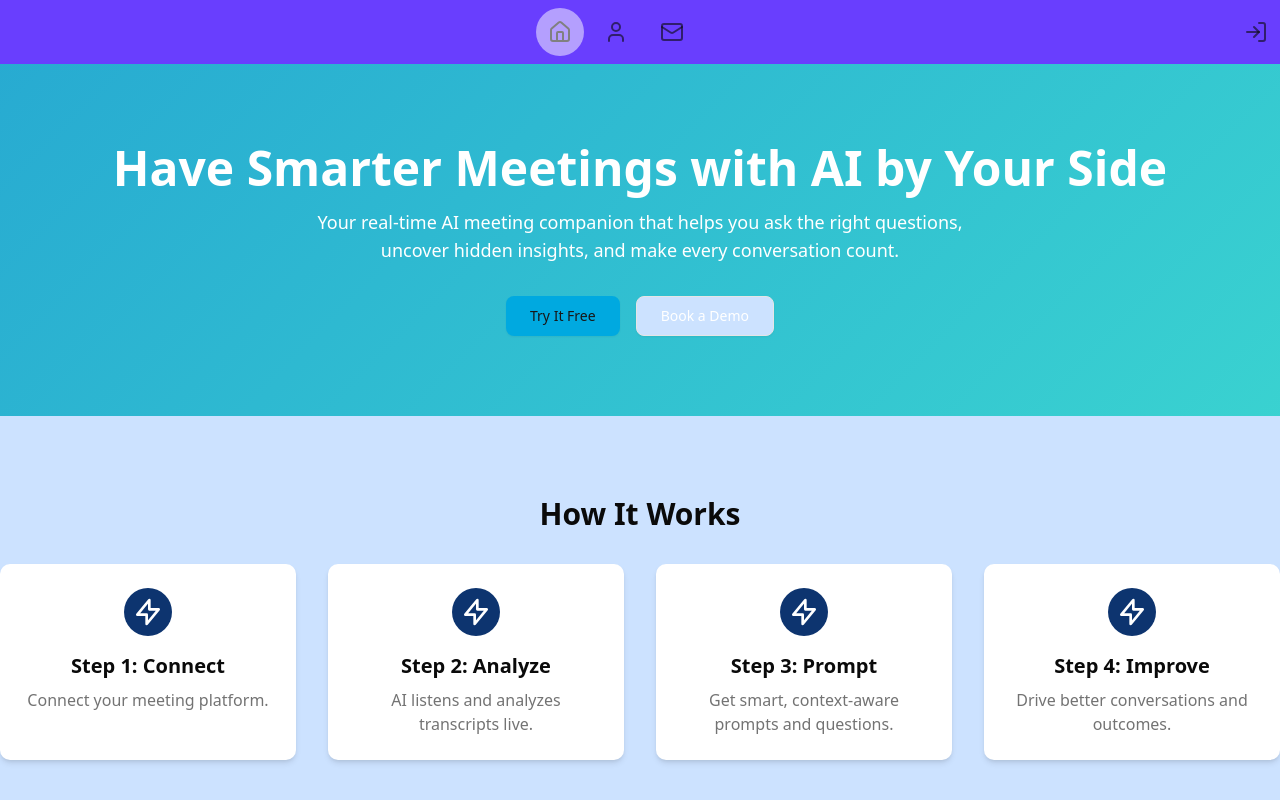
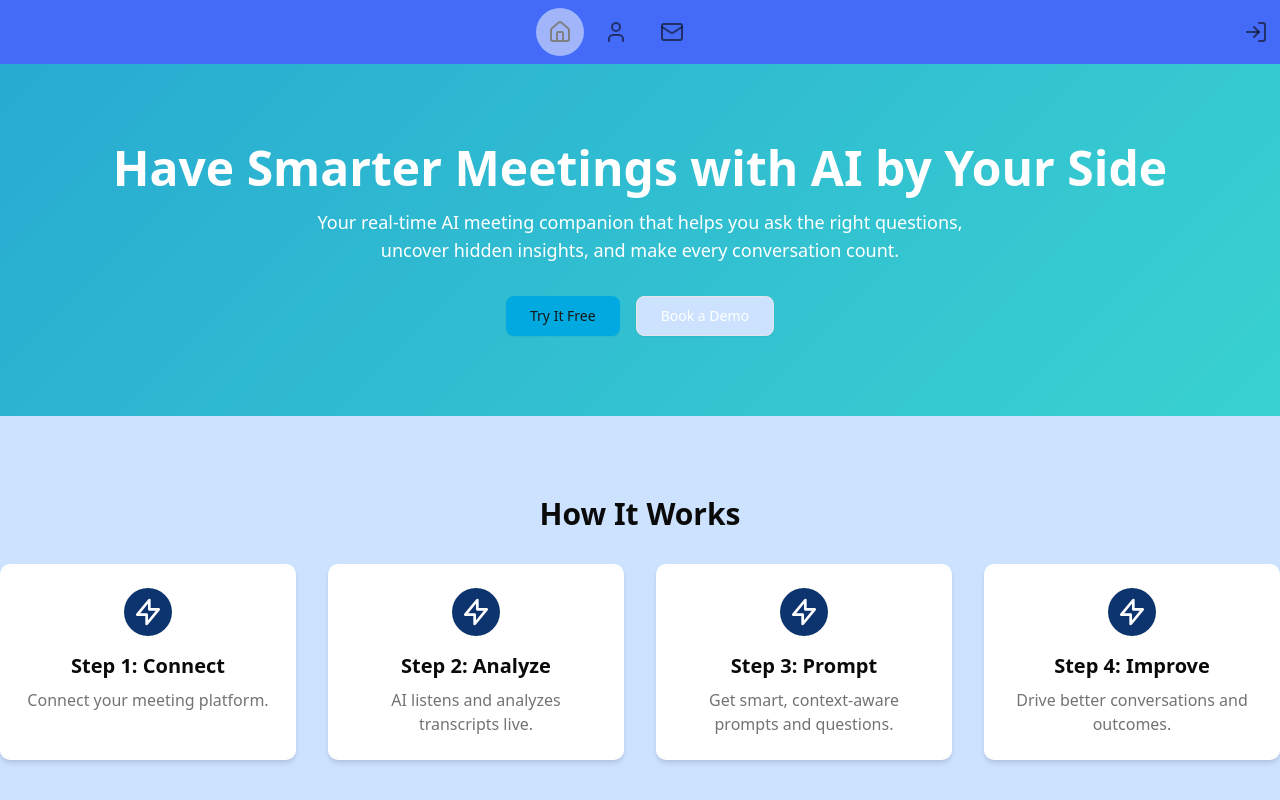
Before and after one commit to RSP0204/Doppelganger, a Next.js app in the folder frontend/: page / in a window 1280 px wide. Shown: the top 800 px of the page. Built offline with nearby package versions, Linux system fonts and the light colour scheme.

Commit message:
Header color changed

```diff
--- a/frontend/src/components/nav-header.tsx
+++ b/frontend/src/components/nav-header.tsx
@@ -29,7 +29,7 @@ export function NavHeader() {
     const pathname = usePathname();
 
     return (
-        <nav className="sticky top-0 z-50 w-full bg-[#693efe] backdrop-blur-sm">
+        <nav className="sticky top-0 z-50 w-full bg-[#446af8] backdrop-blur-sm">
             <div className="container flex items-center justify-between h-16">
                 <div className="flex items-center justify-center flex-1 gap-2">
                     {centerLinks.map((link) => {
```
